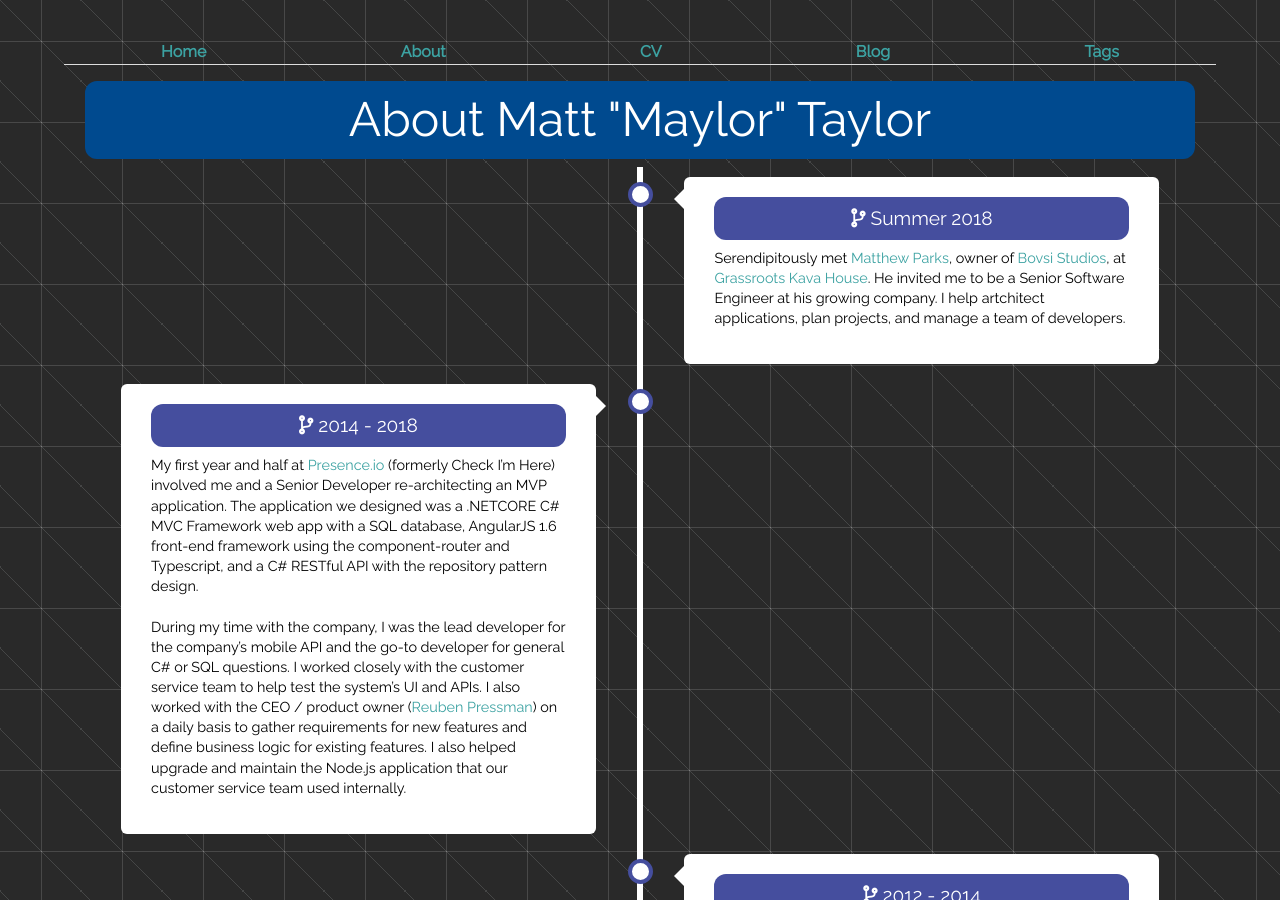
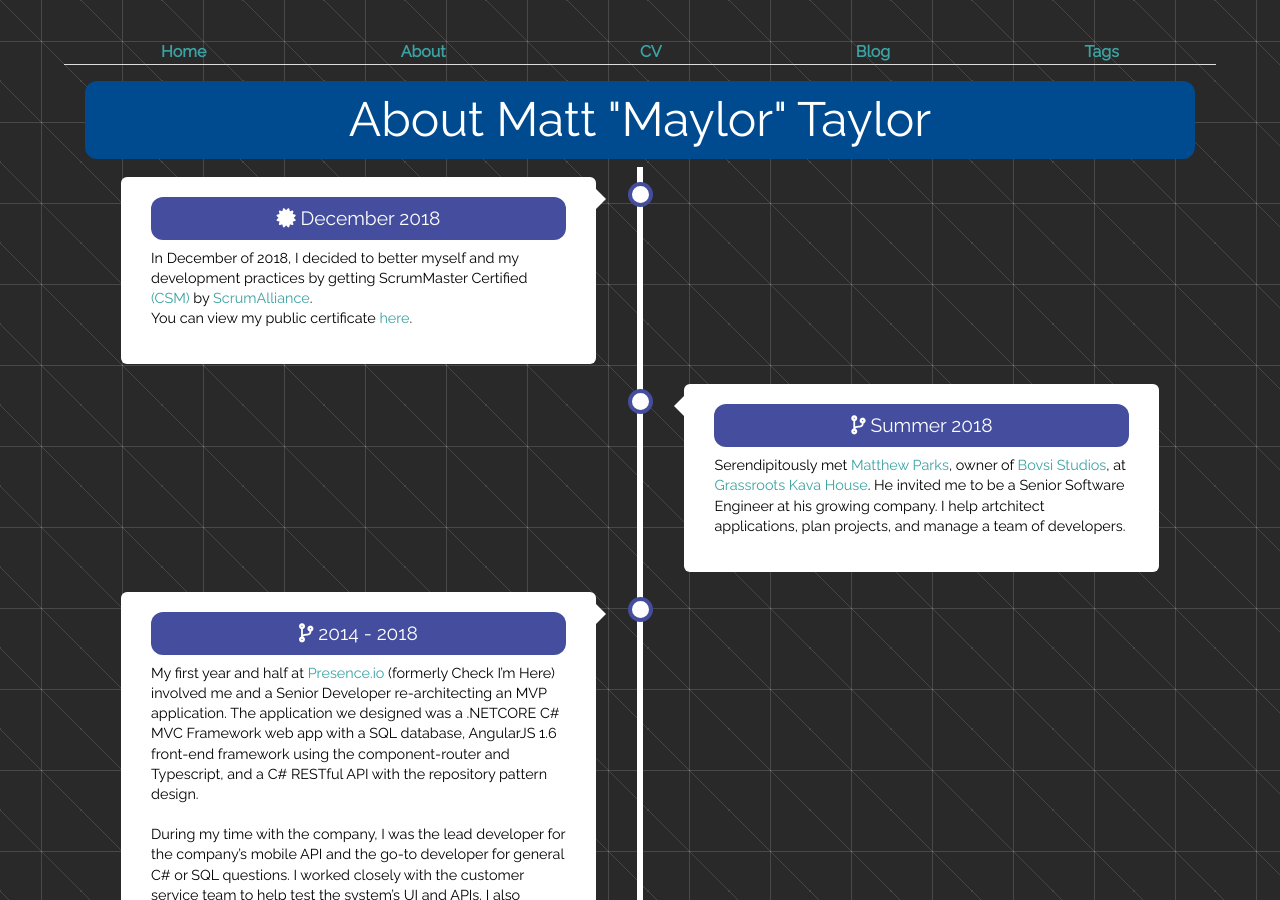
Before and after one commit to maylortaylor/maylortaylor.github.io, a Jekyll site: the page about/index.html, which Jekyll copies as it is, in a window 1280 px wide and 900 px high. Built offline with Jekyll 4.4.1, drawn with Linux system fonts in a browser that asks for light colours; nearby versions of some CDN libraries.

Commit message:
added about page info for CSM

```diff
--- a/about/index.html
+++ b/about/index.html
@@ -1,12 +1,87 @@
----
-layout: default
-title: About Matt "Maylor" Taylor
----
+<!DOCTYPE html>
+	<html>
 
-<div class="about">
-	<h1 class="header">{{ page.title }}</h1>
+
+
+
+
+
+
+
+
+<head>
+	<meta charset="utf-8">
+	<meta name="viewport" content="width=device-width, initial-scale=1, shrink-to-fit=no">
+	<meta name="description" content="Full Stack Developer">
+	<meta name="author" content="Matthew Taylor">
+	<title>Matt "Maylor" Taylor, Full Stack Developer | About Matt "Maylor" Taylor </title>
+
+	<!-- page icon -->
+	<link rel="shortcut icon" href="../assets/media/face.png">
+
+	<!-- google font -->
+	<link href="https://fonts.googleapis.com/css?family=Raleway" rel="stylesheet">
+	<!-- font awesome -->
+	<link rel="stylesheet" href="https://use.fontawesome.com/releases/v5.3.1/css/all.css" integrity="sha384-mzrmE5qonljUremFsqc01SB46JvROS7bZs3IO2EmfFsd15uHvIt+Y8vEf7N7fWAU"
+	 crossorigin="anonymous">
+
+	<!-- scripts -->
+	<script src="//ajax.googleapis.com/ajax/libs/jquery/1.9.1/jquery.min.js"></script>
+	<!-- <link rel="stylesheet" type="text/css" href="/assets/js/jquery.min.js"> -->
+	<script src="https://cdn.rawgit.com/google/code-prettify/master/loader/run_prettify.js?lang=css&amp;lang=sql&amp;skin=desert&amp;autorun=true"></script>
+
+	<!-- styles -->
+	<link rel="stylesheet" href="/assets/css/bootstrap/css/bootstrap.min.css">
+	<link rel="stylesheet" type="text/css" href="/assets/css/main.css">
+
+
+
+  <script async src="https://www.googletagmanager.com/gtag/js?id=" + 'UA-124224289-1'></script>
+  <script>
+    window.dataLayer = window.dataLayer || [];
+    function gtag(){dataLayer.push(arguments);}
+    gtag('js', new Date());
+
+    gtag('config', 'UA-124224289-1');
+  </script>
+
+
+</head>
+		<body>
+
+			<nav>
+    <ul class="navigation">
+        <li><a href="/">Home</a></li>
+        <li><a href="/about">About</a></li>
+        <li><a href="/cv">CV</a></li>
+        <li><a href="/blog">Blog</a></li>
+        <li><a href="/tags">Tags</a></li>
+    </ul>
+</nav>
+
+			<div class="container">
+
+				<div class="about">
+	<h1 class="header">About Matt "Maylor" Taylor</h1>
 
 	<div class="timeline">
+		<div class="timeline-container tl-left">
+			<div class="timeline-content">
+				<h2>
+					<i class="fas fa-certificate"></i>
+					December 2018
+				</h2>
+				<p>
+					In December of 2018, I decided to better myself and my development practices by getting ScrumMaster
+					Certified <a href="https://www.scrumalliance.org/get-certified/practitioners/csm-certification">(CSM)</a>
+					by <a href="https://www.scrumalliance.org/" target="_blank">ScrumAlliance</a>.
+
+					<br>
+
+					You can view my public certificate <a href="http://bcert.me/sbyourhga" target="_blank">here</a>.
+				</p>
+			</div>
+		</div>
 		<div class="timeline-container tl-right">
 			<div class="timeline-content">
 				<h2>
@@ -168,9 +243,74 @@
 
 
 
-	{% include socialMedia.html %}
+	<div class="row social-area">
+    <div class="col">
+        <h2>Social Media</h2>
+
+        <div class="row">
+            <div class="col">
+                <a class="btn btn-lg" target="_blank" href="https://twitter.com/maylordev">
+                    <i class="fab fa-twitter-square"></i>
+                </a>
+                <div>
+                    @MaylorDev
+                </div>
+            </div>
+            <div class="col">
+                <a class="btn btn-lg" target="_blank" href="https://www.linkedin.com/in/matthew-taylor-8675309/">
+                    <i class="fab fa-linkedin"></i>
+                </a>
+                <div>
+                    LinkedIn
+                </div>
+            </div>
+        </div>
+        <div class="row">
+            <div class="col">
+                <a class="btn btn-lg" target="_blank" href="https://stackoverflow.com/users/1848526/maylortaylor">
+                    <i class="fab fa-stack-overflow"></i>
+                </a>
+                <div>
+                    StackOverflow
+                </div>
+            </div>
+            <div class="col">
+                <a class="btn btn-lg" target="_blank" href="https://github.com/maylortaylor">
+                    <i class="fab fa-github-square"></i>
+                </a>
+                <div>
+                    Github
+                </div>
+            </div>
+        </div>
+
+    </div>
+</div>
 
 
 
 
 </div>
+
+			</div><!-- /.container -->
+
+			<footer>
+    <ul class="foot">
+        <li class="toes"><a href="mailto:maylortaylor@gmail.com">Email</a></li>
+        <li class="toes"><a target="_blank" href="https://github.com/maylortaylor">Github</a></li>
+        <li class="toes"><a target="_blank" href="https://www.linkedin.com/in/matthew-taylor-8675309/">LinkedIn</a></li>
+        <li class="toes"><a target="_blank" href="https://stackoverflow.com/users/1848526/maylortaylor">StackOverflow</a></li>
+    </ul>
+</footer>
+
+			<!-- javascript at the end of the doc so page loads faster -->
+<script src="/assets/js/library.js"></script>
+<script src="https://cdnjs.cloudflare.com/ajax/libs/popper.js/1.14.0/umd/popper.min.js" integrity="sha384-cs/chFZiN24E4KMATLdqdvsezGxaGsi4hLGOzlXwp5UZB1LY//20VyM2taTB4QvJ"
+    crossorigin="anonymous"></script>
+
+<!-- <script src="https://code.jquery.com/jquery-3.3.1.slim.min.js" integrity="sha384-q8i/X+965DzO0rT7abK41JStQIAqVgRVzpbzo5smXKp4YfRvH+8abtTE1Pi6jizo"
+    crossorigin="anonymous"></script> -->
+<script src="/assets/js/bootstrap/js/bootstrap.min.js"></script>
+<!-- <script src="https://stackpath.bootstrapcdn.com/bootstrap/4.1.0/js/bootstrap.min.js" integrity="sha384-uefMccjFJAIv6A+rW+L4AHf99KvxDjWSu1z9VI8SKNVmz4sk7buKt/6v9KI65qnm" crossorigin="anonymous"></script> -->
+		</body>
+	</html>
```
